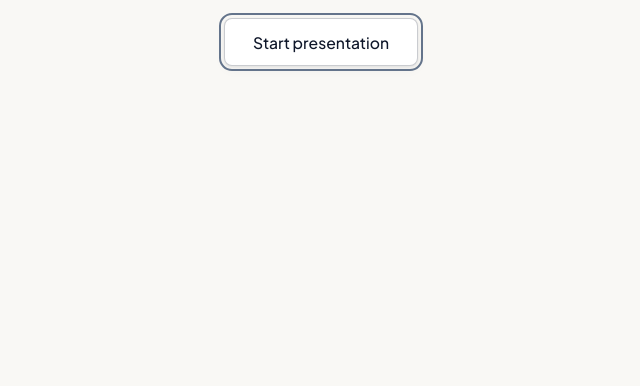
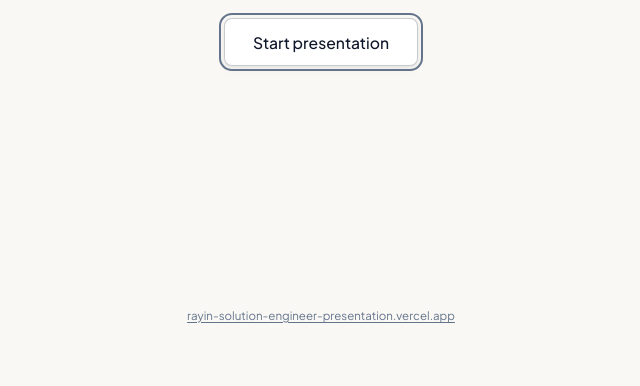
Before and after one commit to rayinailham/rayin-solution-engineer-presentation, a website built with Vite: page index.html in a window 1280 px wide. Shown: the part 414-800 px from the top of the page, without its empty margins (319-959 px from the left). Built offline with nearby package versions, Linux system fonts and the light colour scheme.

Commit message:
Add published presentation link to start page

```diff
--- a/src/main.js
+++ b/src/main.js
@@ -105,6 +105,7 @@ class PresentationApp {
       <section class="start-page" lang="en" aria-label="Start presentation">
         <div class="start-brand"><img src="/assets/01-aws-core-logos/aws-logo.svg" alt="Amazon Web Services" width="120" height="72" /></div>
         <button class="start-button" type="button">Start presentation</button>
+        <a class="start-presentation-link" href="https://rayin-solution-engineer-presentation.vercel.app" target="_blank" rel="noopener noreferrer">rayin-solution-engineer-presentation.vercel.app</a>
       </section>`;
     const start = this.stageEl.querySelector('.start-button');
     start.addEventListener('click', () => {
--- a/src/styles/main.css
+++ b/src/styles/main.css
@@ -1515,13 +1515,16 @@ kbd {
 #app.is-waiting > .app-footer,
 #app.is-waiting > .shared-aws-logo { display: none; }
 #app.is-waiting .presentation-stage { padding: clamp(1.5rem, 4vw, 4rem); }
-.start-page { width: 100%; height: 100%; margin: auto; display: flex; flex-direction: column; align-items: center; justify-content: center; gap: 2.5rem; }
+.start-page { position: relative; width: 100%; height: 100%; margin: auto; display: flex; flex-direction: column; align-items: center; justify-content: center; gap: 2.5rem; }
 .start-brand { display: flex; align-items: center; justify-content: center; }
 .start-brand img { object-fit: contain; }
 .start-button { display: inline-flex; align-items: center; justify-content: center; margin-top: 0; padding: .85rem 1.75rem; border: 1px solid rgba(15, 23, 42, 0.22); border-radius: 8px; background: #ffffff; color: var(--text-main); font: 500 .98rem var(--font-sans); cursor: pointer; box-shadow: 0 1px 3px rgba(15, 23, 42, 0.08), 0 4px 12px rgba(15, 23, 42, 0.04); transition: all .18s ease; }
 .start-button:hover { background: #f8fafc; border-color: rgba(15, 23, 42, 0.35); box-shadow: 0 2px 6px rgba(15, 23, 42, 0.1), 0 8px 20px rgba(15, 23, 42, 0.06); transform: translateY(-1px); }
 .start-button:active { transform: translateY(0); box-shadow: 0 1px 2px rgba(15, 23, 42, 0.08); }
 .start-button:focus-visible { outline: 2px solid #64748b; outline-offset: 3px; }
+.start-presentation-link { position: absolute; bottom: .75rem; left: 50%; max-width: 100%; transform: translateX(-50%); color: var(--text-muted); font-size: .72rem; text-align: center; text-decoration: underline; text-underline-offset: .2em; overflow-wrap: anywhere; }
+.start-presentation-link:hover { color: var(--text-main); }
+.start-presentation-link:focus-visible { outline: 2px solid #64748b; outline-offset: 4px; }
 
 /* The close view keeps the established type sizes and task identity. */
 .slide-context:has(#graph-title-6) .act-badge { min-width: 0; }
```
